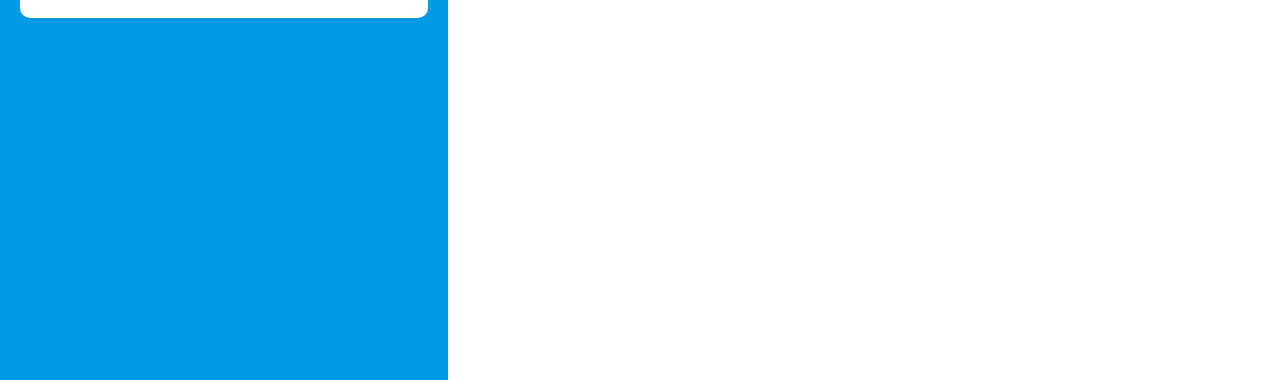
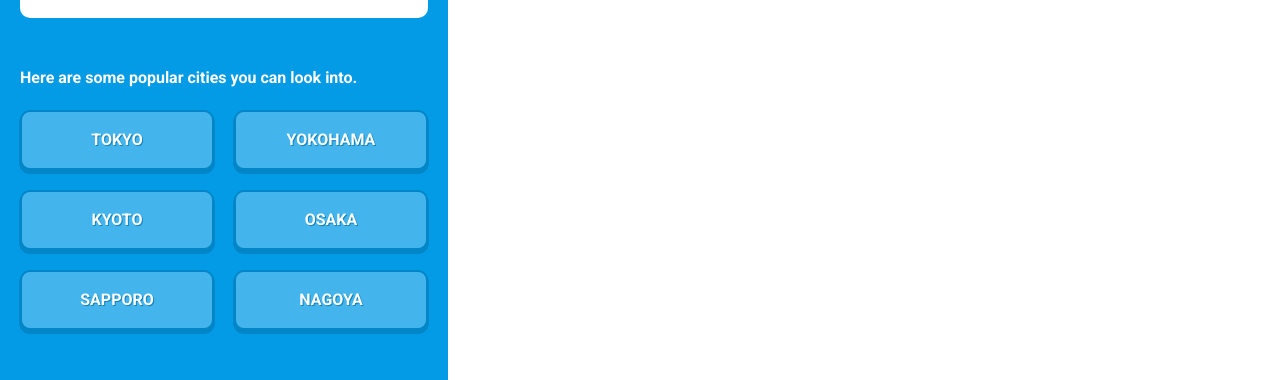
Before and after one commit to KaitoJM/Weather-App-Exam-UI, a Nuxt app: page / in a window 1280 px wide. Shown: the part 312-692 px from the top of the page. Built offline with nearby package versions, Linux system fonts and the light colour scheme; no server answers.

Commit message:
default cities

```diff
--- a/components/LeftContent.vue
+++ b/components/LeftContent.vue
@@ -4,6 +4,10 @@
     <br />
     <div class="search-container">
       <search-address-auto-complete />
+    </div>
+    <br />
+    <div>
+      <recommended-places />
     </div>
     <br />
   </div>
@@ -13,8 +17,12 @@
 import { mapGetters } from 'vuex'
 import { mapActions } from 'vuex'
 import SearchAddressAutoComplete from './SearchAddressAutoComplete.vue';
+import RecommendedPlaces from './RecommendedPlaces.vue';
 export default {
-  components: { SearchAddressAutoComplete },
+  components: { SearchAddressAutoComplete, RecommendedPlaces },
+  mounted() {
+    this.defaultPlaces();
+  },
   computed: {
     ...mapGetters({
       latitude: 'Location/latitude',
@@ -41,7 +49,8 @@
     ...mapActions({
       fetchData: 'Location/fetchData',
       fetchWeather: 'Location/fetchWeather',
-      fetchForecast: 'Location/fetchForecast'
+      fetchForecast: 'Location/fetchForecast',
+      defaultPlaces: 'Location/defaultPlaces'
     }),
   }
 }
--- /dev/null
+++ b/components/RecommendedPlaces.vue
@@ -0,0 +1,86 @@
+<template>
+  <div>
+    <br />
+    <h4>Here are some popular cities you can look into.</h4>
+    <div class="places-group">
+      <button
+        class="place"
+        v-for="city in default_cities"
+        :key="'city-' + city.city"
+        @click="setDefault(city)"
+      >
+        {{ city.city }}
+      </button>
+    </div>
+  </div>
+</template>
+
+<script>
+import { mapMutations } from 'vuex'
+
+export default {
+  data() {
+    return {
+      default_cities: [
+        {
+          city: 'Tokyo',
+          latitude: 35.652832,
+          longitude: 139.839478
+        },
+        {
+          city: 'Yokohama',
+          latitude: 35.4443947,
+          longitude: 139.6367727
+        },
+        {
+          city: 'Kyoto',
+          latitude: 35.021041,
+          longitude: 135.7556075
+        },
+        {
+          city: 'Osaka',
+          latitude: 34.6937569,
+          longitude: 135.5014539
+        },
+        {
+          city: 'Sapporo',
+          latitude: 43.066666,
+          longitude: 141.350006
+        },
+        {
+          city: 'Nagoya',
+          latitude: 35.1851045,
+          longitude: 136.8998438
+        }
+      ]
+    }
+  },
+  methods: {
+    ...mapMutations({
+      setDefault: 'Location/setDefault',
+    }),
+  }
+}
+</script>
+
+<style lang="scss" scoped>
+.places-group {
+  margin-top: 20px;
+  display: flex;
+  flex-wrap: wrap;
+  gap: 20px;
+
+  .place {
+    width: calc(50% - 10px);
+    height: 60px;
+    background-color: #43b4ec;
+    border-radius: 10px;
+    outline: none;
+    text-transform: uppercase;
+    font-weight: bold;
+    box-shadow: 0 3px 0px 1px #0286c7;
+    border: 2px solid #0286c7;
+    text-shadow: 1px 1px #0073abbf;
+  }
+}
+</style>
```
